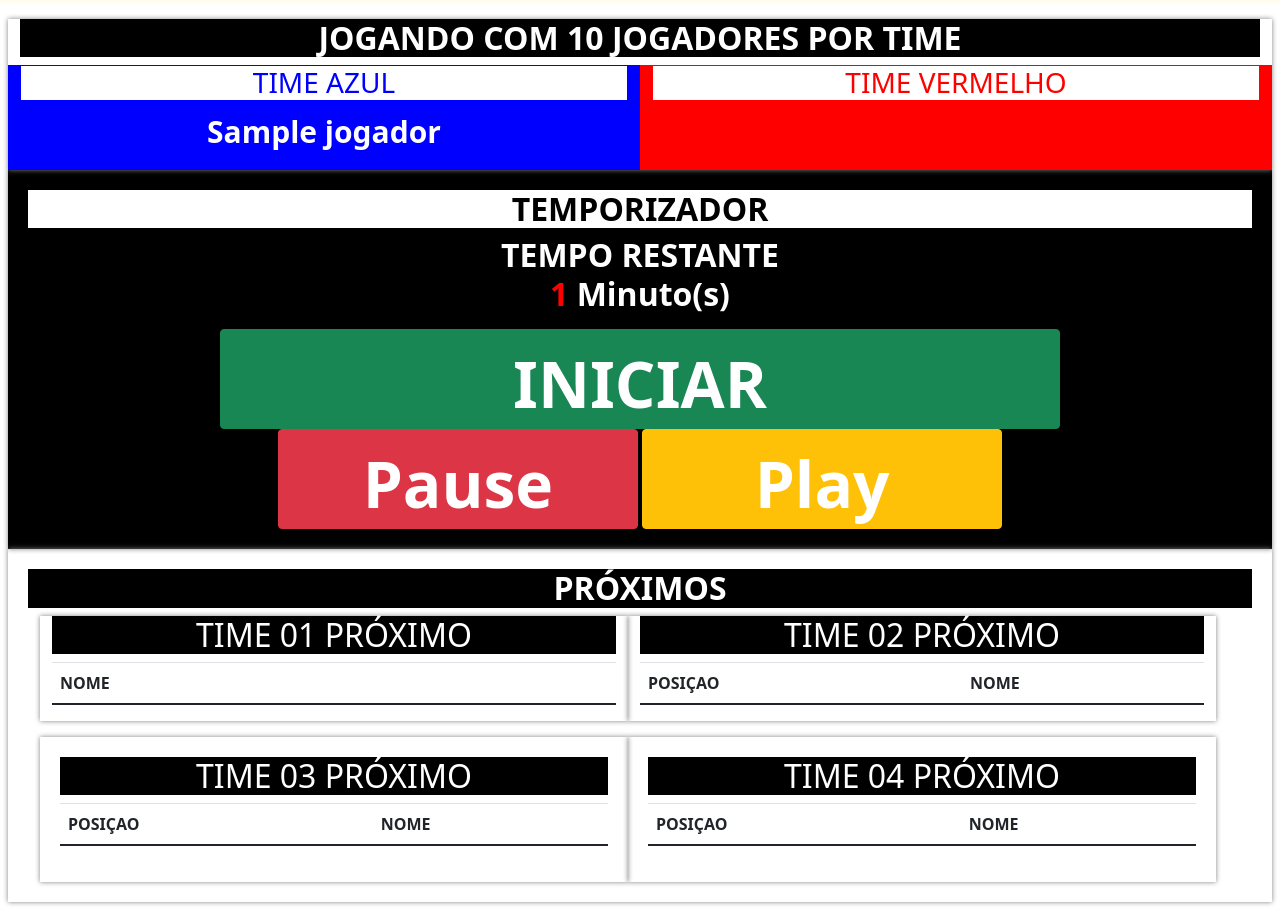
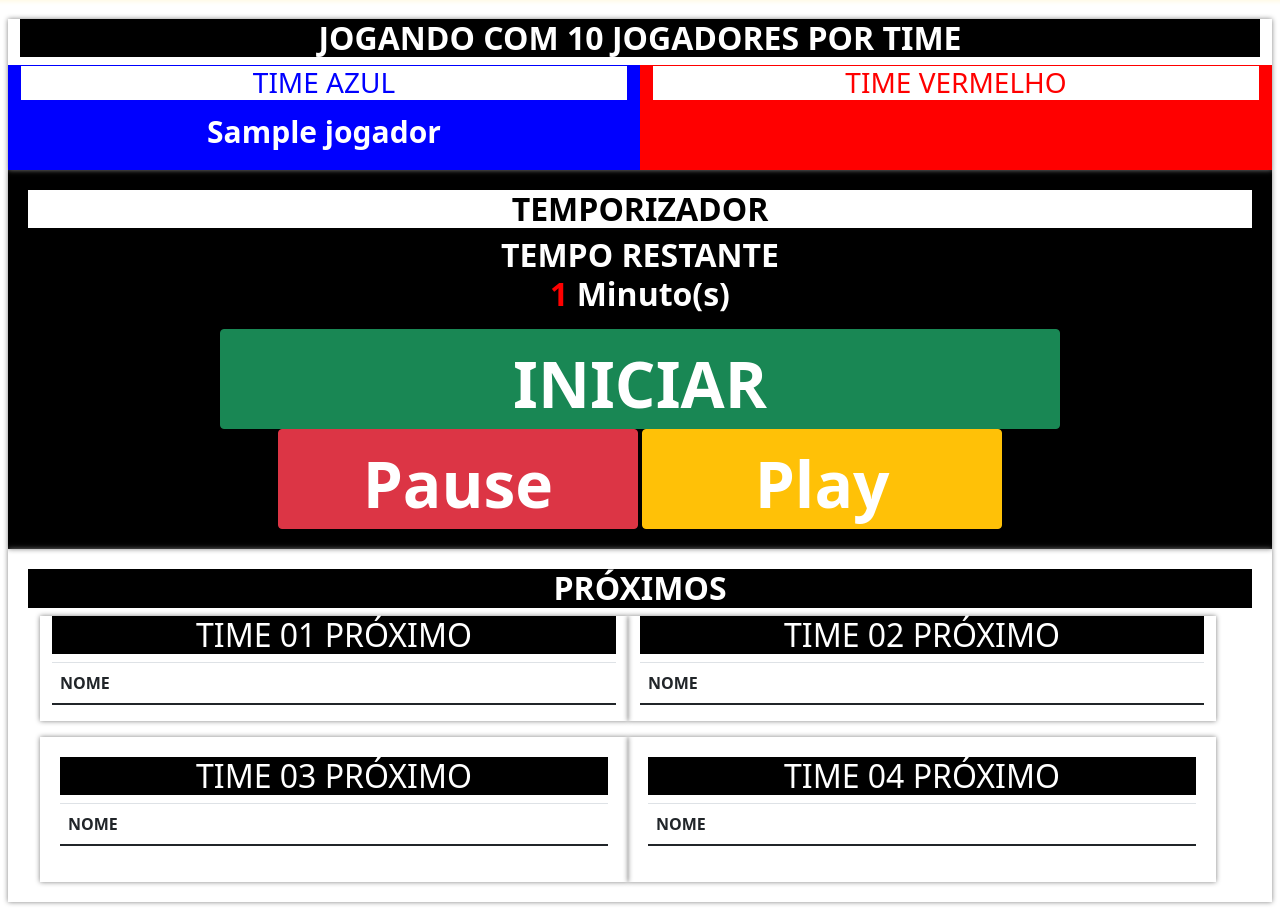
Before and after one commit to santhiagosdp/appscrd, a Django app: page /cadastrar_time/ in a window 1280 px wide. Shown: the part 293-1215 px from the top of the page. Run offline with Django 3.2, Linux system fonts and the light colour scheme; a user stored in the database is signed in; tables that the repository leaves empty hold one stand-in row (values such as "Sample post"); lists and menus that the app fills with data are empty; some libraries are stand-ins or nearby versions.

Commit message:
fdas
fdas

```diff
--- a/startgame/templates/cadastrar_time.html
+++ b/startgame/templates/cadastrar_time.html
@@ -173,7 +173,6 @@
         <table class="table" >
           <thead>
             <tr>
-              <th scope="col">POSIÇAO</th>
               <th scope="col">NOME</th>
             </tr>
           </thead>
@@ -181,7 +180,6 @@
 
             {% for jogador in proximos02 %}
             <tr style="font-size: 30px;">
-              <th scope="row" >{{ jogador.posicao }}</th>
               <td >{{ jogador.nome }}</td>
             </tr>
             {% endfor %}
@@ -198,7 +196,6 @@
         <table class="table" >
           <thead>
             <tr>
-              <th scope="col">POSIÇAO</th>
               <th scope="col">NOME</th>
             </tr>
           </thead>
@@ -206,7 +203,6 @@
 
             {% for jogador in proximos03 %}
             <tr style="font-size: 30px;">
-              <th scope="row" >{{ jogador.posicao }}</th>
               <td >{{ jogador.nome }}</td>
             </tr>
             {% endfor %}
@@ -219,7 +215,6 @@
         <table class="table" >
           <thead>
             <tr>
-              <th scope="col">POSIÇAO</th>
               <th scope="col">NOME</th>
             </tr>
           </thead>
@@ -227,7 +222,6 @@
 
             {% for jogador in proximos04 %}
             <tr style="font-size: 30px;">
-              <th scope="row" >{{ jogador.posicao }}</th>
               <td >{{ jogador.nome }}</td>
             </tr>
             {% endfor %}
```
